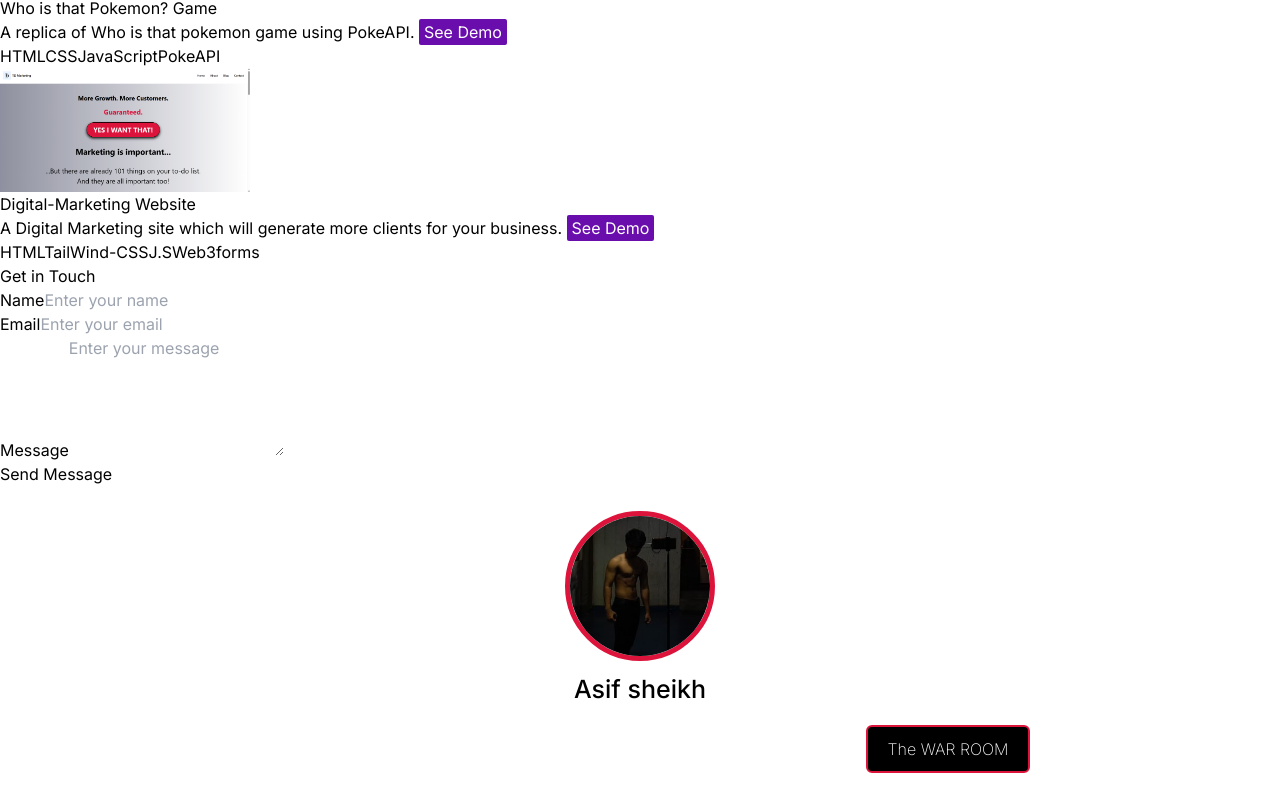
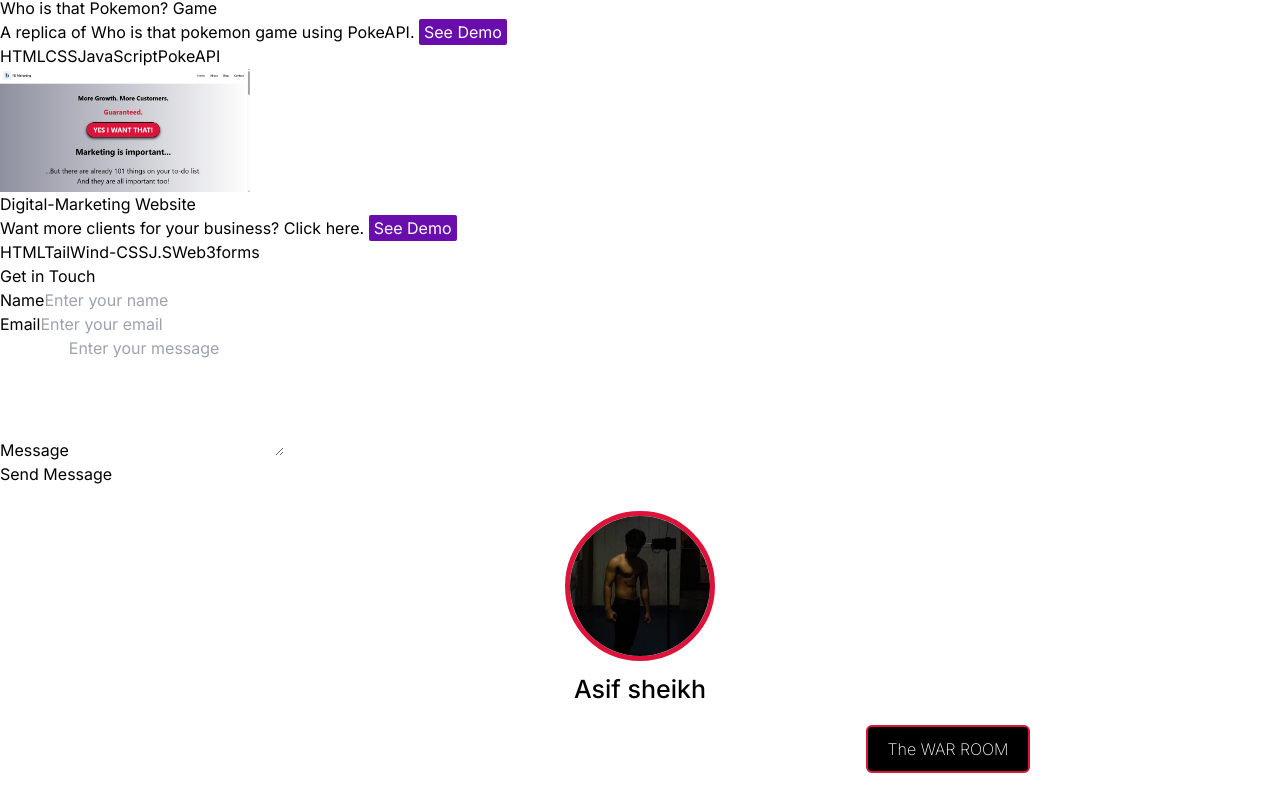
Before and after one commit to AsifWest/React-portfolio, a React (Vite) app: page / in a window 1280 px wide. Shown: the part 2889-3690 px from the top of the page. Built offline with nearby package versions, Linux system fonts and the light colour scheme.

Commit message:
Update index.js

```diff
--- a/src/constants/index.js
+++ b/src/constants/index.js
@@ -65,7 +65,7 @@ export const PROJECTS = [
     title: "Digital-Marketing Website",
     image: project4,
     description:
-    `A Digital Marketing site which will generate more clients for your business. <a href="https://www.tdmarketingdigital.com/" target="_blank" rel="noopener noreferrer" style="color: white; background-color: #6a0dad; padding: 3px 5px; border-radius: 2px; text-decoration: none;">See Demo</a>`,
+    `Want more clients for your business? Click here. <a href="https://www.tdmarketingdigital.com/" target="_blank" rel="noopener noreferrer" style="color: white; background-color: #6a0dad; padding: 3px 5px; border-radius: 2px; text-decoration: none;">See Demo</a>`,
 
     technologies: ["HTML", "TailWind-CSS", "J.S", "Web3forms"],
   },
```
